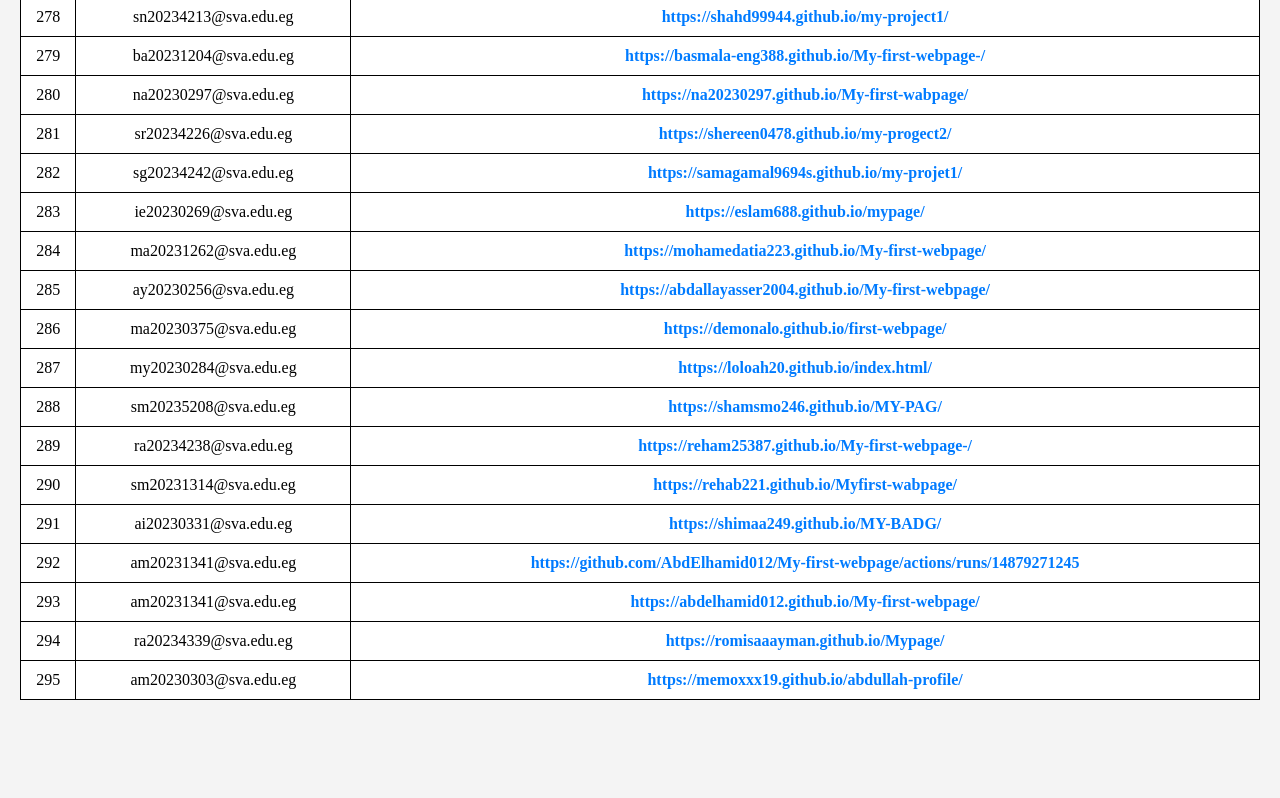
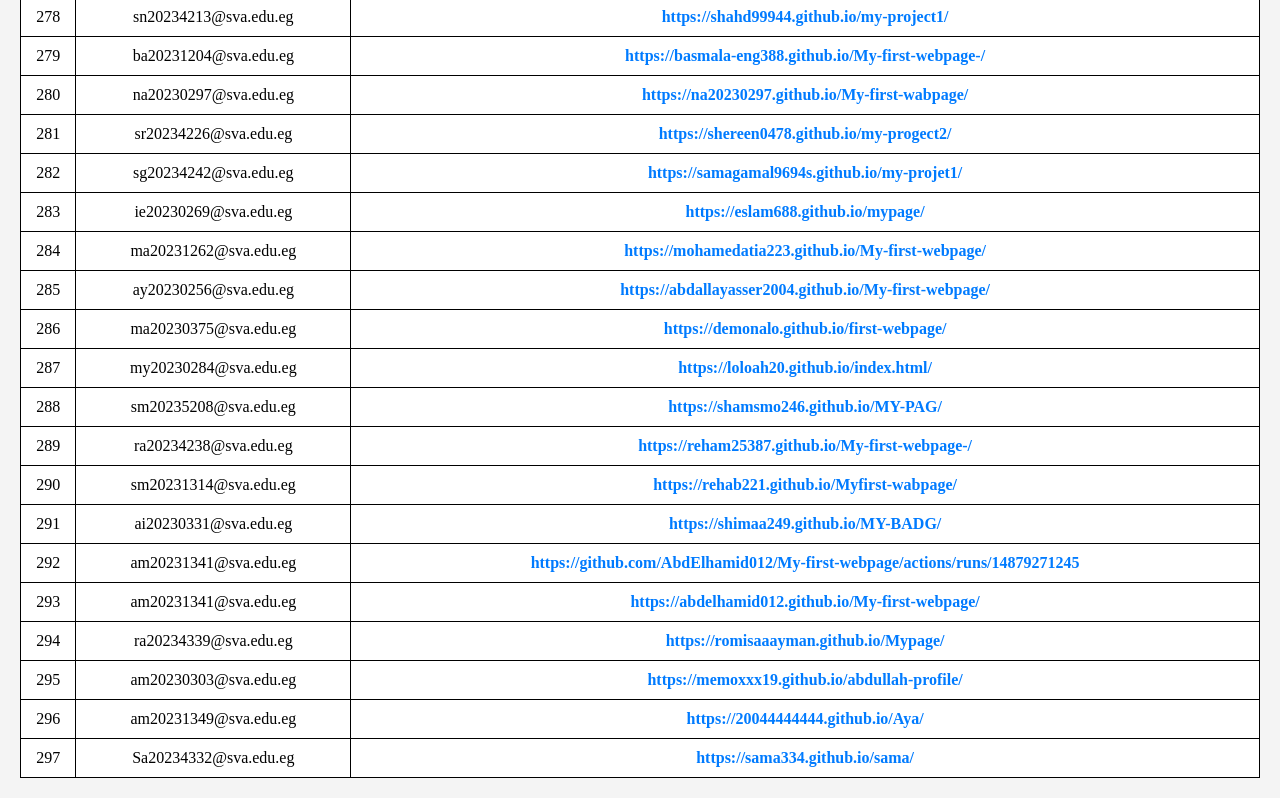
Before and after one commit to MZakaraia/MyWeRepo, a plain HTML site: page index.html in a window 1280 px wide. Shown: the part 11175-11973 px from the top of the page. Before the commit the page ends 11895 px from the top, so only its background shows below. Drawn offline with Linux system fonts and the light colour scheme.

Commit message:
Updating

```diff
--- a/index.html
+++ b/index.html
@@ -1513,5 +1513,15 @@ https://abdo6548.github.io/Abdo11/</a></td>
 			<td>am20230303@sva.edu.eg</td>
 			<td><a href=https://memoxxx19.github.io/abdullah-profile/ target=_blank>https://memoxxx19.github.io/abdullah-profile/</a></td>
 		</tr>
+		<tr>
+			<td>296</td>
+			<td>am20231349@sva.edu.eg</td>
+			<td><a href=https://20044444444.github.io/Aya/ target=_blank>https://20044444444.github.io/Aya/</a></td>
+		</tr>
+		<tr>
+			<td>297</td>
+			<td>Sa20234332@sva.edu.eg</td>
+			<td><a href=https://sama334.github.io/sama/ target=_blank>https://sama334.github.io/sama/</a></td>
+		</tr>
 </div></body>
     </html>
```
Also changed, not shown: 2 other files.
